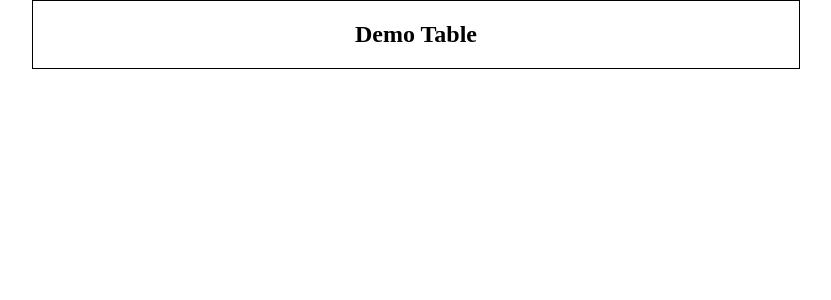
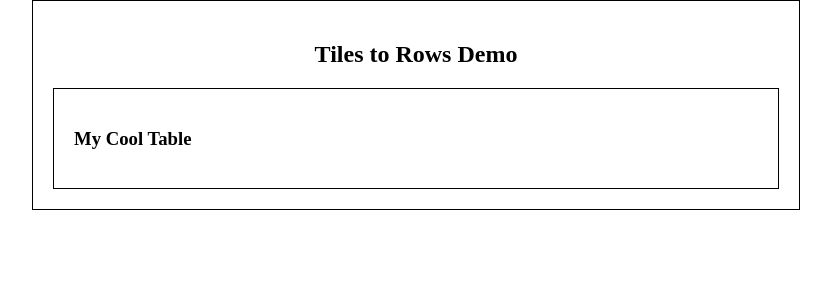
Before and after one commit to osnth01/tiles-to-rows, a React app: page / in a window 1280 px wide. Shown: the top 300 px of the page, without its empty margins (224-1055 px from the left). Built offline with nearby package versions, Linux system fonts and the light colour scheme; the HTML template or start-up script is replaced by a standard one.

Commit message:
add some simple styling

```diff
--- a/src/components/App.css
+++ b/src/components/App.css
@@ -7,8 +7,13 @@ html, body {
   position: relative;
 }
 
+.text-center {
+  text-align: center;
+}
+
 .app-container {
   margin: 0 auto;
   width: 60%;
   border: 1px solid black;
+  padding: 20px;
 }
--- a/src/components/App.tsx
+++ b/src/components/App.tsx
@@ -7,7 +7,8 @@ class App extends React.Component {
   public render() {
     return (
       <div className="app-container">
-        <Table headerTitle={ "Demo Table" } />
+        <h2 className="text-center">Tiles to Rows Demo</h2>
+        <Table headerTitle={ "My Cool Table" } />
       </div>
     )
   }
--- a/src/components/Table.css
+++ b/src/components/Table.css
@@ -1,3 +1,4 @@
-.table__header {
-  text-align: center;
+.table {
+  border: 1px solid black;
+  padding: 20px;
 }
--- a/src/components/Table.tsx
+++ b/src/components/Table.tsx
@@ -8,7 +8,7 @@ export interface TableProps {
 const Table: React.SFC<TableProps> = (props) => (
   <div className="table">
     <div className="table__header">
-      <h2>{ props.headerTitle }</h2>
+      <h3>{ props.headerTitle }</h3>
     </div>
   </div>
 )
```
Also changed, not shown: 2 other files (tests, documents, lock files or other folders).
